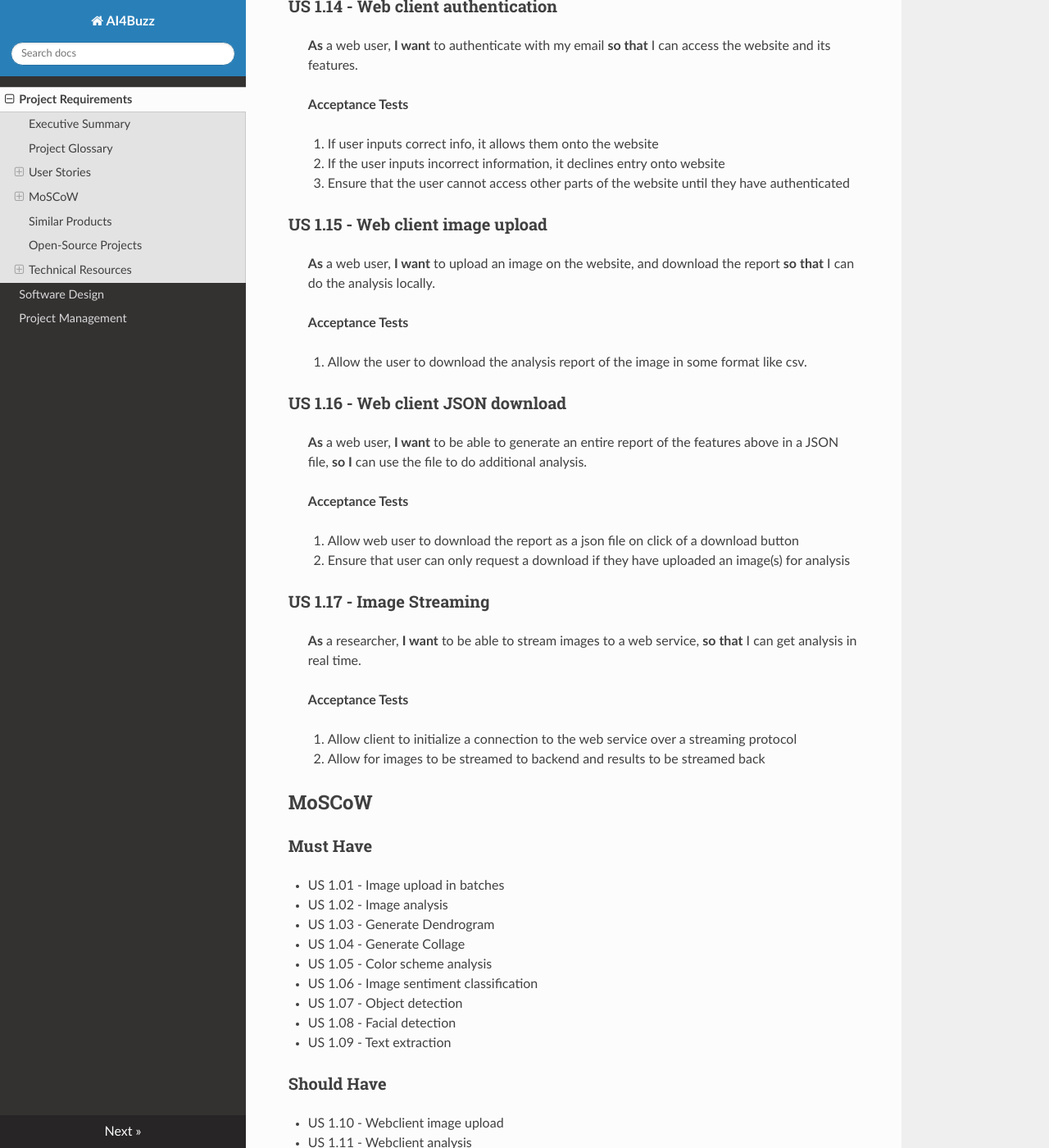
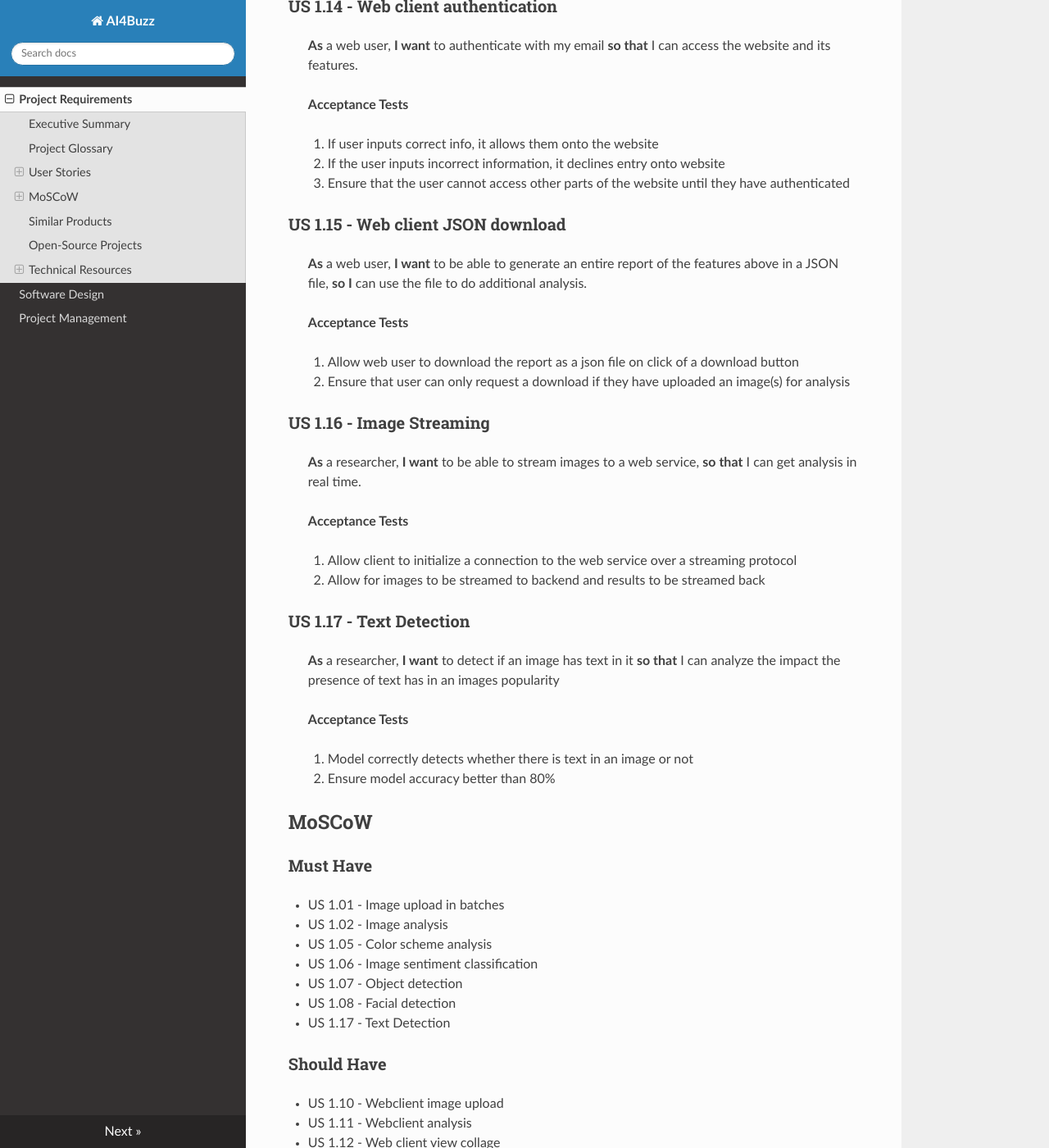
Before and after one commit to UAlberta-CMPUT401/ai4buzz, an MkDocs documentation site: the page built from docs/docs/index.md, in a window 1280 px wide and 1400 px high, scrolled down 4152 px. Shown: the whole window at 82% size. Built offline with MkDocs 1.6.1, drawn with Linux system fonts in a browser that asks for light colours; nearby versions of some CDN libraries; some of the changed text lies outside the part shown.

Commit message:
edit requirements

```diff
--- a/docs/docs/index.md
+++ b/docs/docs/index.md
@@ -146,15 +146,7 @@ This project is to develop a web service to allow researchers to gain insight in
 > 2. If the user inputs incorrect information, it declines entry onto website
 > 3. Ensure that the user cannot access other parts of the website until they have authenticated
 
-### US 1.15 - Web client image upload
-
-> **As** a web user, **I want** to upload an image on the website, and download the report **so that** I can do the analysis locally.
-
-> **Acceptance Tests**
-
-> 1. Allow the user to download the analysis report of the image in some format like csv.
-
-### US 1.16 - Web client JSON download
+### US 1.15 - Web client JSON download
 
 > **As** a web user, **I want** to be able to generate an entire report of the features above in a JSON file, **so I** can use the file to do additional analysis.
 
@@ -172,19 +164,26 @@ This project is to develop a web service to allow researchers to gain insight in
 > 1. Allow client to initialize a connection to the web service over a streaming protocol
 > 2. Allow for images to be streamed to backend and results to be streamed back
 
+### US 1.17 - Text Detection
+
+> **As** a researcher, **I want** to detect if an image has text in it **so that** I can analyze the impact the presence of text has in an images popularity
+
+> **Acceptance Tests**
+
+> 1. Model correctly detects whether there is text in an image or not
+> 2. Ensure model accuracy better than 80%
+
 ## MoSCoW
 
 ### Must Have
 
 - US 1.01 - Image upload in batches
 - US 1.02 - Image analysis
-- US 1.03 - Generate Dendrogram
-- US 1.04 - Generate Collage
 - US 1.05 - Color scheme analysis
 - US 1.06 - Image sentiment classification
 - US 1.07 - Object detection
 - US 1.08 - Facial detection
-- US 1.09 - Text extraction
+- US 1.17 - Text Detection
 
 ### Should Have
 
@@ -193,14 +192,18 @@ This project is to develop a web service to allow researchers to gain insight in
 - US 1.12 - Web client view collage
 - US 1.13 - Web client view dendrogram
 - US 1.14 - Web client authentication
-- US 1.15 - Web client image upload
-- US 1.16 - Web client JSON download
+- US 1.15 - Web client JSON download
+- US 1.04 - Generate Collage
 
 ### Could Have
 
-- US 1.17 - Image Streaming
+- US 1.16 - Image Streaming
+- US 1.03 - Generate Dendrogram
+- US 1.09 - Text extraction
 
 ### Would Like but Won’t get
+
+- None
 
 ## Similar Products
 
```
Also changed, not shown: other parts of docs/docs/index.md (+9 -2 lines).
